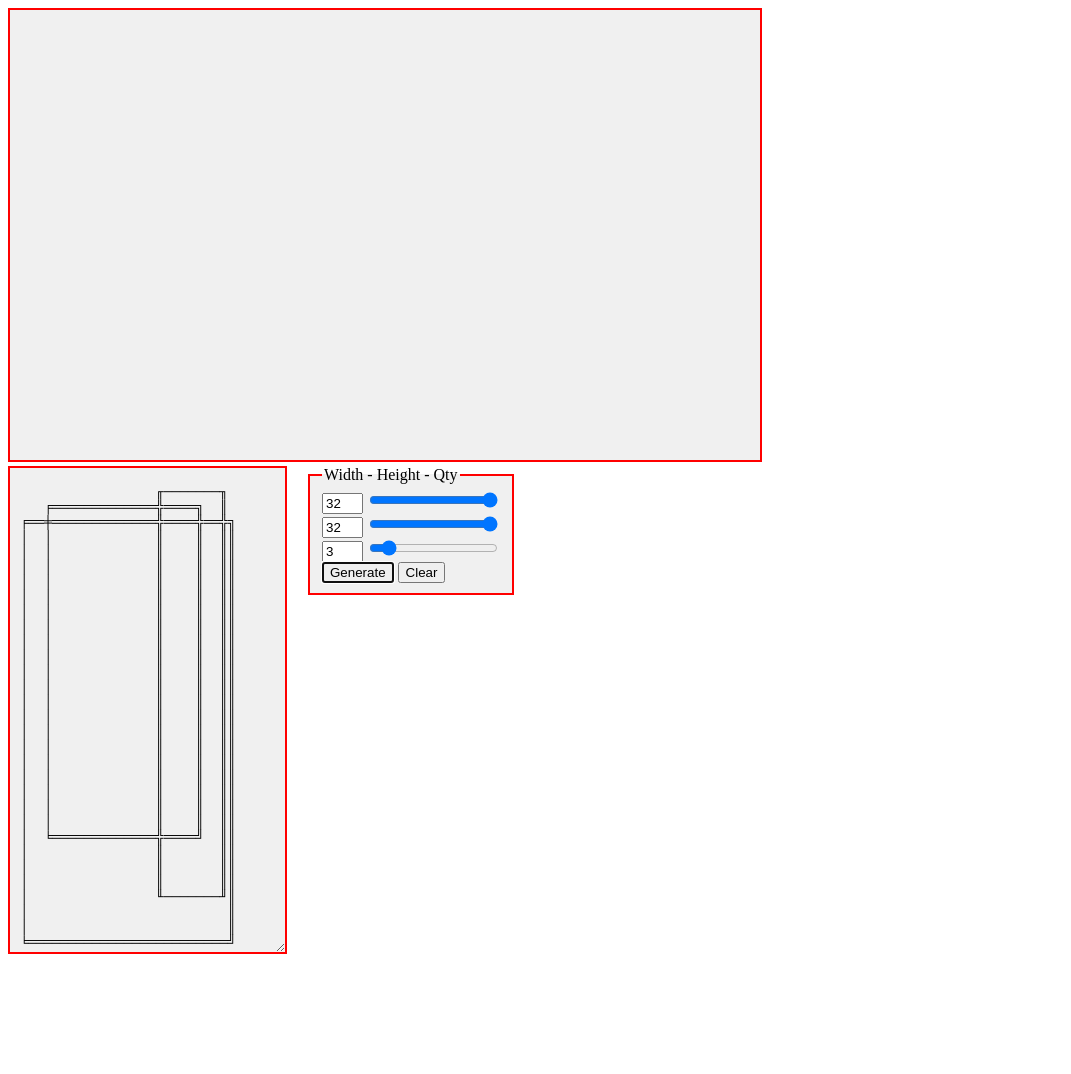
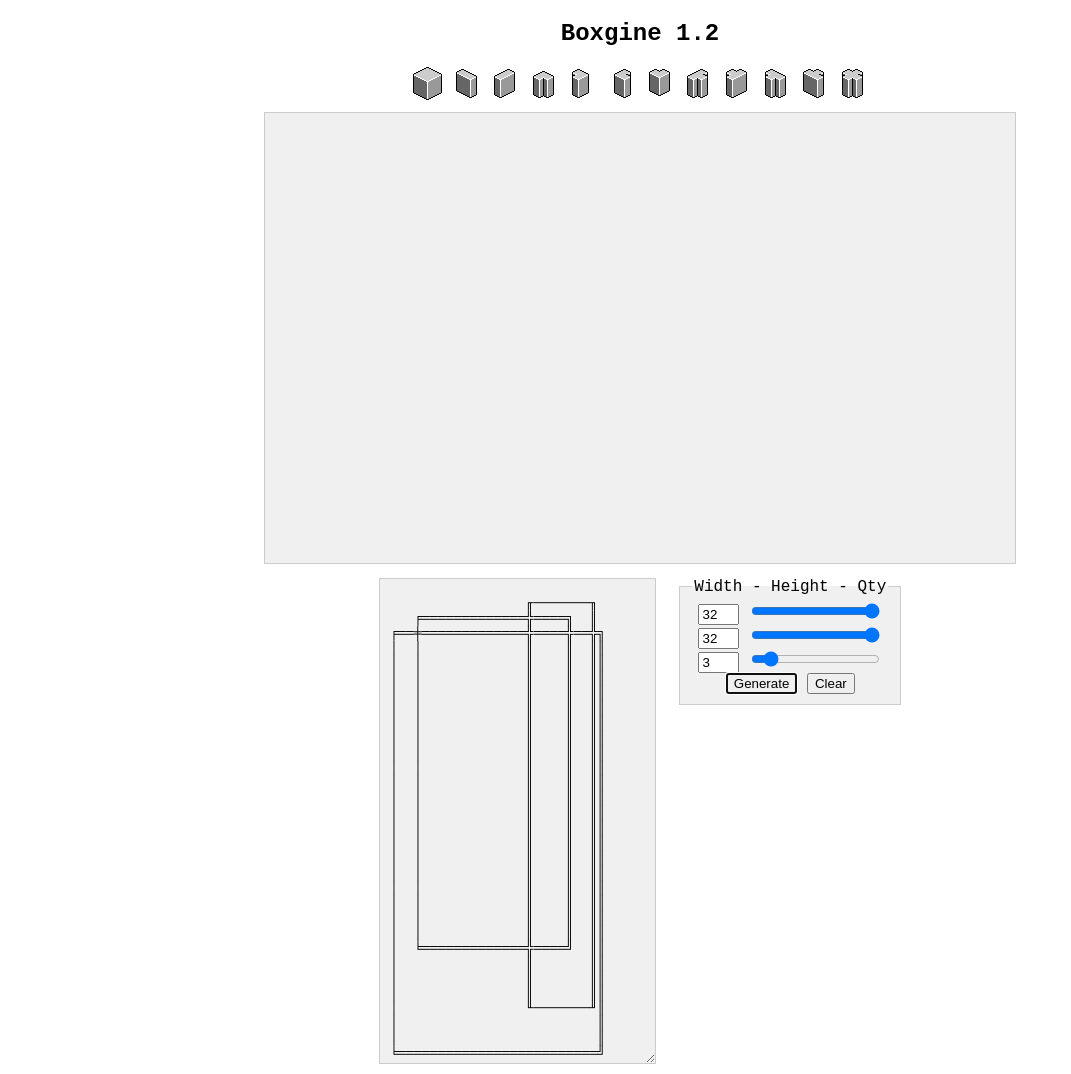
Before and after one commit to jwillifo/boxgine, a plain HTML site: page index.html in a window 1280 px wide. Shown: the whole page, without its empty margins (0-1071 px from the left). Before the commit the page ends 966 px from the top, so only its background shows below. Drawn offline with Linux system fonts and the light colour scheme.

Commit message:
prep for full sprite set

```diff
--- a/boxgine.js
+++ b/boxgine.js
@@ -65,25 +65,36 @@ var dict = {};
     dict["BLBL"] = "╫";
     dict["BBBB"] = "╬";
 
-    //4 possible tl and br pieces during random construction
-    var tlArr = new Array("0LL0", "0BL0", "0LB0", "0BB0");
-    var brArr = new Array("L00L", "L00B", "B00L", "B00B");
+    //nonASCII collisions
+    dict["BLLL"] = "╫";
+    dict["LBLL"] = "╪";
+    dict["LLBL"] = "╫";
+    dict["LLLB"] = "╪";
 
-function clear_btn_Click() {
+    dict["LBBB"] = "╪";
+    dict["BLBB"] = "╫";
+    dict["BBLB"] = "╪";
+    dict["BBBL"] = "╫";
+
+//4 possible tl and br pieces during random construction
+var tlArr = new Array("0LL0", "0BL0", "0LB0", "0BB0");
+var brArr = new Array("L00L", "L00B", "B00L", "B00B");
+
+function clear_btn_Click(){
     document.getElementById('grid_txt').value = "";
     document.getElementById("map").getContext("2d").clearRect(0, 0, document.getElementById("map").width, document.getElementById("map").height);
 }
-function redraw(changed, toChange) {
+function redraw(changed, toChange){
     changed = document.getElementById(changed);
     toChange = document.getElementById(toChange);
     toChange.value = changed.value;
 
     buildArr();
 }
-function gen_btn_Click() {
+function gen_btn_Click(){
     buildArr();
 }
-function buildArr() {
+function buildArr(){
     //reset form
     document.getElementById('grid_txt').value = "";
     var canvas = document.getElementById("map");
@@ -99,7 +110,7 @@ function buildArr() {
 
     //initially filling an array of arrays with empty spaces
     maMod = [];
-    for (var itr = 0; itr < cW; itr++){
+    for(var itr = 0; itr < cW; itr++){
         maMod[itr] = [];
         for(var etr = 0; etr < cH; etr++){
             maMod[itr][etr] = "0000";
@@ -119,8 +130,7 @@ function buildArr() {
 
 
     rnd = Math.random();
-    for (var ctr = 0; ctr < numBoxes; ctr++)
-    {
+    for(var ctr = 0; ctr < numBoxes; ctr++){
         wid = randomFromTo(1,(cW - 1));
         hei = randomFromTo(1,(cH -1));
         pX = randomFromTo(0,((cW -1)-wid));
@@ -159,15 +169,13 @@ function buildArr() {
         //painting on the sides 2 at a time
         headX = pX;
         headY = pY;
-        while (headX < (pX + wid - 1))
-        {
+        while(headX < (pX + wid - 1)){
             headX++;
             maMod[headX][pY] = assign(maMod[headX][pY],topBrush);
             maMod[headX][(pY + hei)] = assign(maMod[headX][(pY + hei)],botBrush);
         }
 
-        while (headY < (pY + hei - 1))
-        {
+        while(headY < (pY + hei - 1)){
             headY++;
             maMod[pX][headY] = assign(maMod[pX][headY],leftBrush);
             maMod[(pX + wid)][headY] = assign(maMod[(pX + wid)][headY],rightBrush);
@@ -183,38 +191,37 @@ function buildArr() {
 function randomFromTo(from, to){
     return Math.floor(Math.random() * (to - from + 1) + from);
 }
-function setCharAt(str,index,chr) {
+function setCharAt(str,index,chr){
     if(index > str.length-1) return str;
     return str.substr(0,index) + chr + str.substr(index+1);
 
 }
 function assign(loc, val){
     //assigns value in array and performs overlap math
-    if (loc != "0000"){
+    if(loc != "0000"){
         var temp = loc;
-        for( i=0; i<4; i++) {
-            if( temp.charAt(i) == "0"){
+        for(i=0; i<4; i++){
+            if(temp.charAt(i) == "0"){
                 loc = setCharAt(loc,i,val.charAt(i));
             }
         }
         return loc;
-
     }else{
         //no overlap, regular assignment
         return val;
     }
 }
-function displayBox() {
+function displayBox(){
     var vCtr = 0;
     var hCtr = 0;
-    for (vCtr = 0; vCtr < cH; vCtr++){
-        for (hCtr = 0; hCtr < cW; hCtr++){
-            if( dict[maMod[hCtr][vCtr]] != undefined){
+    for(vCtr = 0; vCtr < cH; vCtr++){
+        for(hCtr = 0; hCtr < cW; hCtr++){
+            if(dict[maMod[hCtr][vCtr]] != undefined){
                 //if it's a possible character within the limited set, draw
                 document.getElementById('grid_txt').value += dict[maMod[hCtr][vCtr]];
             }else{
                 //otherwise swap out all BOLD for regular LINE
-                //impossibles are: LBBB, BLBB, BBLB, BBBL, and the inverse
+                //impossible for ASCII are: LBBB, BLBB, BBLB, BBBL, and the inverse
                 var temp = maMod[hCtr][vCtr];
                 temp = temp.replace(/B/g, 'L');
                 //put in the temp replacement
@@ -228,7 +235,7 @@ function displayBox() {
     }
 }
 /*--------------------------------------------------*/
-function renderIso(ctxt,img) {
+function renderIso(ctxt,img){
     var rowX = document.getElementById("map").width / 2;
     var rowY = 0;
     var colX = document.getElementById("map").width / 2;
@@ -242,20 +249,16 @@ function renderIso(ctxt,img) {
         rowX = colX
         rowY = colY
         for(i = 0; i < cW; i++){
-            if( maMod[i][e] != "0000"){
+            if(maMod[i][e] != "0000"){
 
                 //only one wall thickness rendered
-                if(maMod[i][e].indexOf('B') === -1)
-                {
+                if(maMod[i][e].indexOf('B') === -1){
                     img.src = "img/" + maMod[i][e] + ".png";
                 }else{
                     img.src = "img/cube.png";
                 }
 
-
-                //img.onload = function() {
-                    ctxt.drawImage(img, rowX, rowY);
-                //}
+                ctxt.drawImage(img, rowX, rowY);
             }
 
             rowX += cubeHalfWidth;
--- a/index.html
+++ b/index.html
@@ -1,36 +1,66 @@
 <!DOCTYPE html>
 <html lang="en">
 <head>
-<meta http-equiv="content-type" content="text/html; charset=utf-8">
+<meta http-equiv="content-type" content="text/html; charset=utf-8" />
 <title>Boxgine | 1.2</title>
 <script src="boxgine.js" type="text/javascript"></script>
 <style>
-    canvas, fieldset, textarea { background-color: #F0F0F0; border: 2px solid #ff0000;}
-    fieldset { position:absolute; margin-left: 300px; }
-    textarea { font-family: 'Courier New', Courier, monospace;}
+body{
+    font-family: 'Courier New', Courier, monospace;
+}
+canvas, fieldset, textarea{
+    background-color: #f0f0f0;
+    border: 1px solid #cccccc;
+    display: inline-block;
+    vertical-align: top;
+    margin: 7px;
+    font-family: 'Courier New', Courier, monospace;
+}
+section{
+    width: 768px;
+    margin: 0px auto;
+    text-align: center;
+}
 </style>
 </head>
 <body>
 <section>
-    <canvas id="map" width="750px" height="450px">
+    <h1>Boxgine 1.2</h1>
+    <img src="img/cube.png" />
+    <img src="img/0L0L.png" />
+    <img src="img/L0L0.png" />
+    <img src="img/0LL0.png" />
+    <img src="img/00LL.png" />
+    <img src="img/LL00.png" />
+    <img src="img/L00L.png" />
+    <img src="img/LLL0.png" />
+    <img src="img/L0LL.png" />
+    <img src="img/0LLL.png" />
+    <img src="img/LL0L.png" />
+    <img src="img/LLLL.png" />
 </section>
 <section>
-    <fieldset>
+    <canvas id="map" width="750px" height="450px"></canvas>
+</section>
+<section>
+   <textarea id="grid_txt" rows="32" cols="32"></textarea>
+   <fieldset>
         <legend>Width - Height - Qty</legend>
-        <input id="charWidth_txt" type="text" size="2" value="32" onchange="redraw('charWidth_txt','width_rng')">
-        <input id="width_rng" type="range"  min="2" max="32" step="1" value="32" onchange="redraw('width_rng','charWidth_txt')">
-        <br>
-        <input id="charHeight_txt" type="text" size="2" value="32" onchange="redraw('charHeight_txt','height_rng')">
-        <input id="height_rng" type="range" min="2" max="32" step="1" value="32" onchange="redraw('height_rng','charHeight_txt')">
-        <br>
-        <input id="boxDepth_txt" type="text" size="2" value="3" onchange="redraw('boxDepth_txt','depth_rng')">
-        <input id="depth_rng" type="range" min="1" max="20" step="1" value="3" onchange="redraw('depth_rng','boxDepth_txt')">
-        <br>
+        <input id="charWidth_txt" type="text" size="2" value="32" onchange="redraw('charWidth_txt','width_rng')" />
+        <input id="width_rng" type="range"  min="2" max="32" step="1" value="32" onchange="redraw('width_rng','charWidth_txt')" />
+        <br />
+        <input id="charHeight_txt" type="text" size="2" value="32" onchange="redraw('charHeight_txt','height_rng')" />
+        <input id="height_rng" type="range" min="2" max="32" step="1" value="32" onchange="redraw('height_rng','charHeight_txt')" />
+        <br />
+        <input id="boxDepth_txt" type="text" size="2" value="3" onchange="redraw('boxDepth_txt','depth_rng')" />
+        <input id="depth_rng" type="range" min="1" max="20" step="1" value="3" onchange="redraw('depth_rng','boxDepth_txt')" />
+        <br />
         <button type="button" onclick="gen_btn_Click()" autofocus="true">Generate</button>
         <button type="button" onclick="clear_btn_Click()">Clear</button>
     </fieldset>
-    <textarea id="grid_txt" rows="32" cols="32"></textarea>
 </section>
-<script>window.onload = buildArr;</script>
+<script>
+    window.onload = buildArr;
+</script>
 </body>
 </html>
```
Also changed, not shown: 2 other files.
